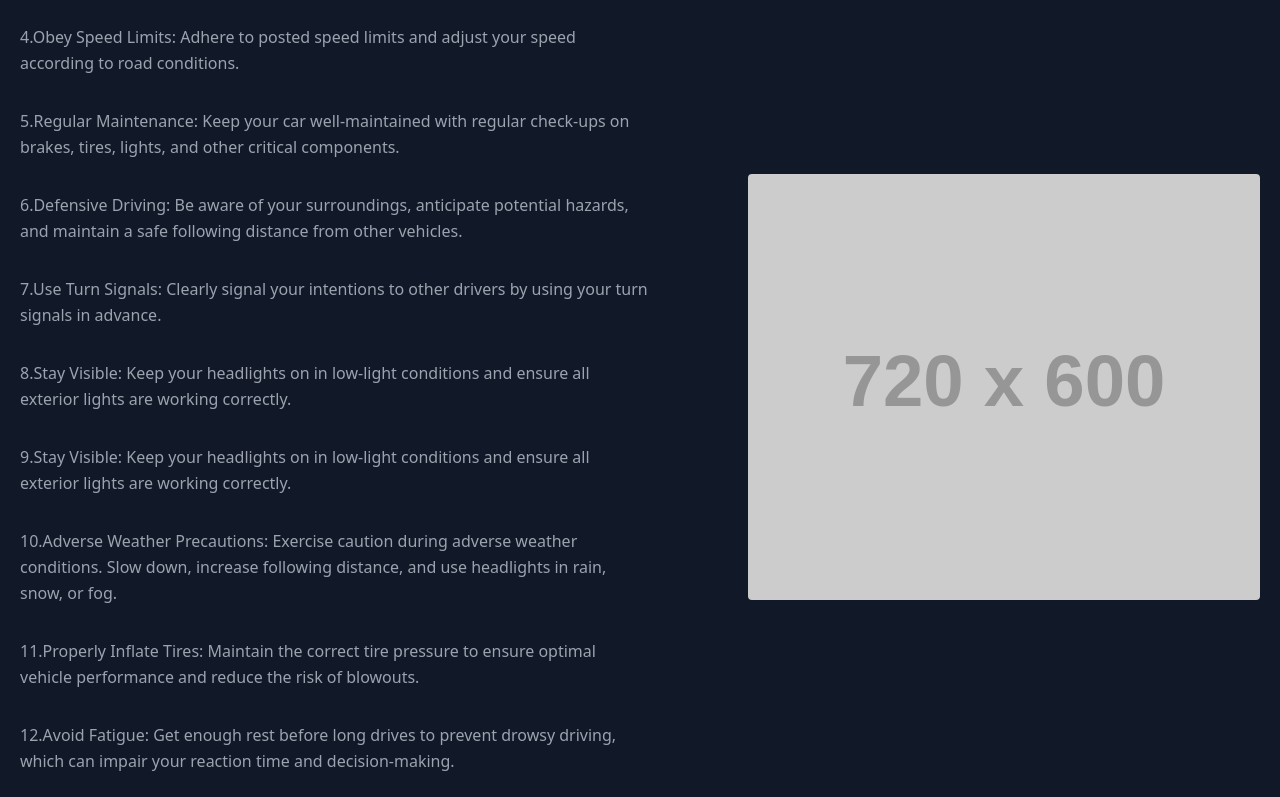
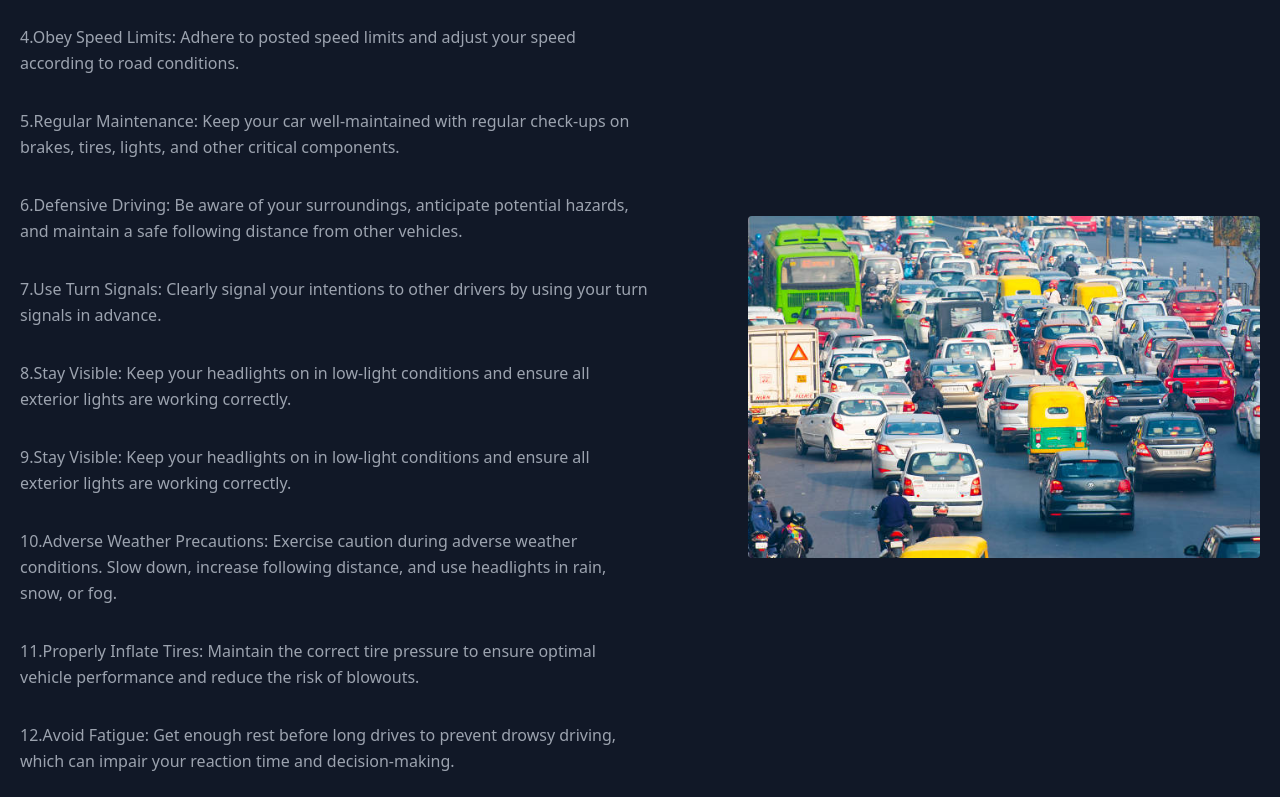
Before and after one commit to melvinjames1/Road-Safety-Website, an Angular app: page /cars in a window 1280 px wide. Shown: the part 454-1251 px from the top of the page. Built offline with nearby package versions, Linux system fonts and the light colour scheme.

Commit message:
Update cars.component.html

```diff
--- a/src/app/cars/cars.component.html
+++ b/src/app/cars/cars.component.html
@@ -25,7 +25,7 @@
         </div>
       </div>
       <div class="lg:max-w-lg lg:w-full md:w-1/2 w-5/6">
-        <img class="object-cover object-center rounded" alt="hero" src="https://dummyimage.com/720x600">
+        <img class="object-cover object-center rounded" alt="hero" src="assets/istockphoto-1247667822-612x612.jpg">
       </div>
     </div>
   </section>
```
